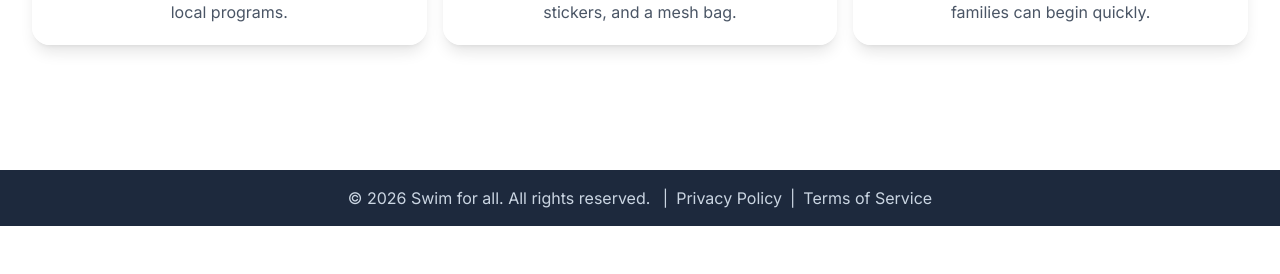
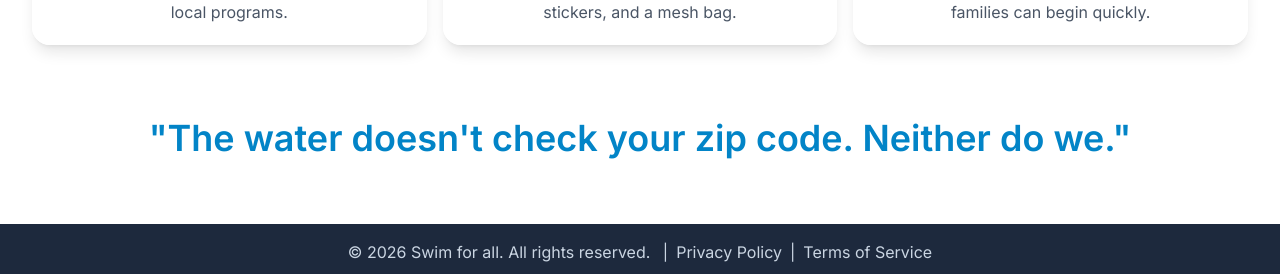
Before and after one commit to anhadthethi/swimforall, a Next.js app: page / in a window 1280 px wide. Shown: the part 574-848 px from the top of the page. Before the commit the page ends 800 px from the top, so only its background shows below. Built offline with nearby package versions, Linux system fonts and the light colour scheme.

Commit message:
Add rotating quotes section to home page

```diff
--- a/app/page.tsx
+++ b/app/page.tsx
@@ -1,9 +1,26 @@
 "use client";
+import { useEffect, useState } from "react";
 import Link from "next/link";
 import { motion } from "framer-motion";
 import { Button } from "@/components/ui/button";
 
 export default function Home() {
+  const quotes = [
+    '"Every kid deserves to know what it feels like to float."',
+    '"The water doesn\'t check your zip code. Neither do we."',
+    '"A $25 kit shouldn\'t be the reason a child never learns to swim."',
+  ];
+
+  const [currentQuoteIndex, setCurrentQuoteIndex] = useState(0);
+
+  useEffect(() => {
+    const intervalId = setInterval(() => {
+      setCurrentQuoteIndex((prev) => (prev + 1) % quotes.length);
+    }, 4500);
+
+    return () => clearInterval(intervalId);
+  }, [quotes.length]);
+
   return (
     <div className="flex flex-col">
       {/* Hero Section */}
@@ -69,6 +86,21 @@ export default function Home() {
         </div>
       </section>
 
+      {/* Rotating Quote Section */}
+      <section className="flex items-center justify-center py-10 md:py-14 px-4">
+        <div className="max-w-5xl mx-auto text-center">
+          <motion.p
+            key={currentQuoteIndex}
+            initial={{ opacity: 0, y: 10 }}
+            animate={{ opacity: 1, y: 0 }}
+            transition={{ duration: 0.5 }}
+            className="text-2xl md:text-3xl lg:text-4xl font-semibold text-[var(--brand-primary)] leading-relaxed"
+          >
+            {quotes[currentQuoteIndex]}
+          </motion.p>
+        </div>
+      </section>
+
     </div>
   );
 }
```
